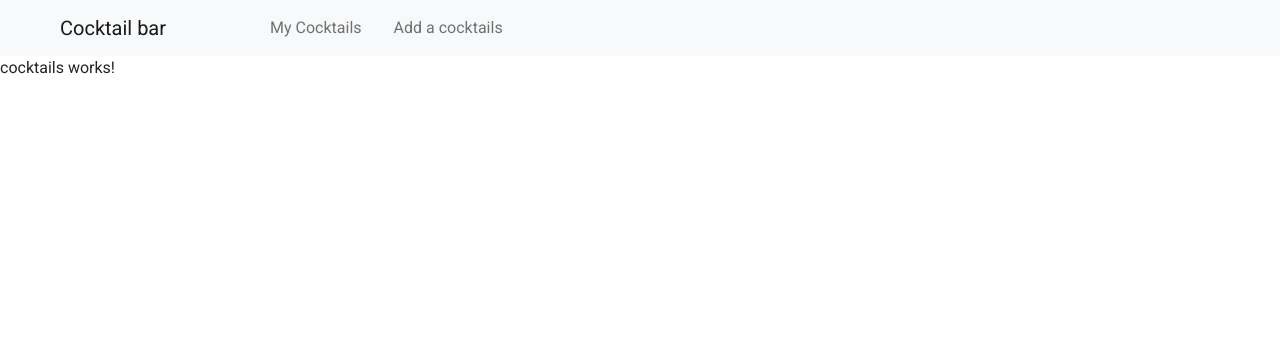
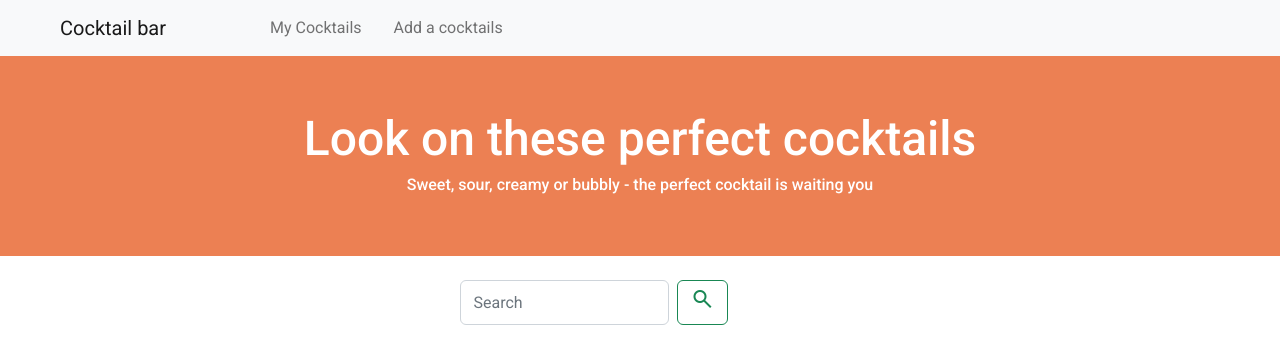
Before and after one commit to Vladut94/cocktail-bar, an Angular app: page /my-cocktails in a window 1280 px wide. Shown: the top 364 px of the page. Built offline with nearby package versions, Linux system fonts and the light colour scheme.

Commit message:
[create] nav and search bar in cocktails component

```diff
--- a/src/app/components/my-cocktails/cocktails/cocktails.component.css
+++ b/src/app/components/my-cocktails/cocktails/cocktails.component.css
@@ -0,0 +1,23 @@
+.container-fluid {
+  width: 100vw;
+  background-color: #ec8053;
+  height: 200px;
+  display: flex;
+  flex-direction: column;
+  color: white;
+  justify-content: center;
+  align-items: center;
+  flex-grow: 1;
+}
+
+h1 {
+  font-size: xxx-large;
+}
+
+.container {
+  width: 100vw;
+  display: flex;
+  flex-direction: column;
+  justify-content: center;
+  align-items: center;
+}
--- a/src/app/components/my-cocktails/cocktails/cocktails.component.html
+++ b/src/app/components/my-cocktails/cocktails/cocktails.component.html
@@ -1 +1,12 @@
-<p>cocktails works!</p>
+<div class="container-fluid">
+  <h1>Look on these perfect cocktails</h1>
+  <h6>Sweet, sour, creamy or bubbly - the perfect cocktail is waiting you</h6>
+</div>
+<div class="container m-4">
+  <form class="d-flex" role="search">
+    <input class="form-control me-2" type="search" placeholder="Search" aria-label="Search">
+    <button class="btn btn-outline-success" type="submit">
+      <span class="material-symbols-outlined">search</span>
+    </button>
+  </form>
+</div>
```
